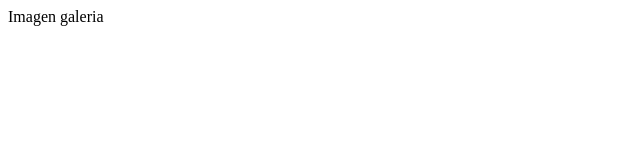
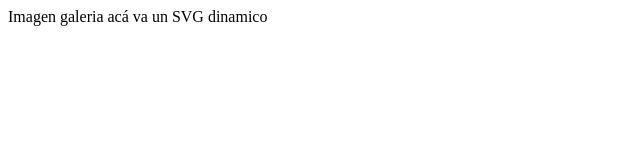
Before and after one commit to mmatera/mmatera.github.io, a plain HTML site: page galeria_iflp/index.html in a window 1280 px wide. Shown: the whole page, without its empty margins (0-640 px from the left). Drawn offline with Linux system fonts and the light colour scheme.

Commit message:
Update index.html

```diff
--- a/galeria_iflp/index.html
+++ b/galeria_iflp/index.html
@@ -1,5 +1,6 @@
 <html>
 <body>
 Imagen galeria
+  acá va un SVG dinamico
 </body>
 </html>
```
